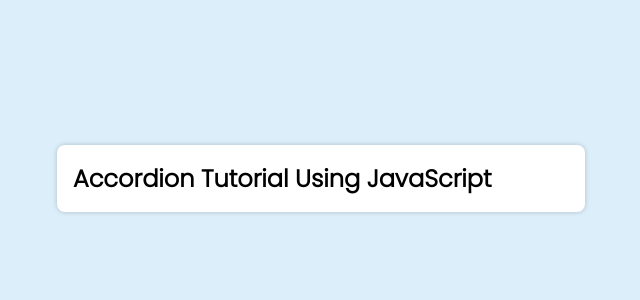
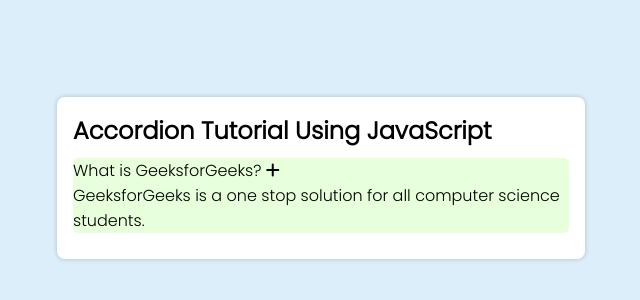
Before and after one commit to BCEESAY10/accordion-tutorial, a plain HTML site: page index.html in a window 1280 px wide. Shown: the part 222-522 px from the top of the page, without its empty margins (319-959 px from the left). Drawn offline with Linux system fonts and the light colour scheme.

Commit message:
make changes

```diff
--- a/index.html
+++ b/index.html
@@ -10,6 +10,18 @@
 <body>
     <div class="accordion">
         <h2>Accordion Tutorial Using JavaScript</h2>
+        <div class="accordion-content">
+            <header>
+                <span class="accordion-content-title">
+                    What is GeeksforGeeks?
+                </span>
+                <i class="fa-solid fa-plus"></i>
+            </header>
+            <p class="accordion-content-description">
+                GeeksforGeeks is a one stop solution
+                for all computer science students.
+            </p>
+        </div>
     </div>
 </body>
 </html>
--- a/styles.css
+++ b/styles.css
@@ -24,3 +24,11 @@ body{
     border-radius: 0.5rem;
     box-shadow: 0 0 5px rgba(0,0,0,0.2);
 }
+
+.accordion .accordion-content{
+    margin:10px 0;
+    border-radius: 5px;
+    background-color: #e8ffdc;
+    border-color: #bbffaa;
+    overflow: hidden;
+}
```
